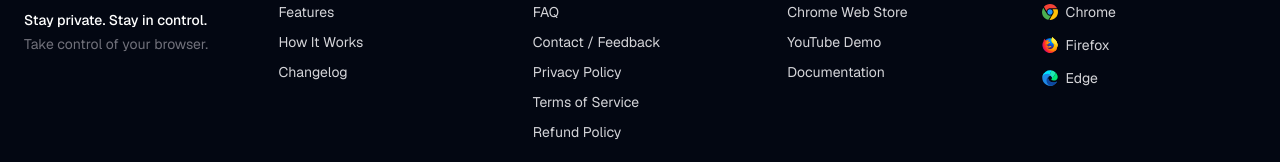
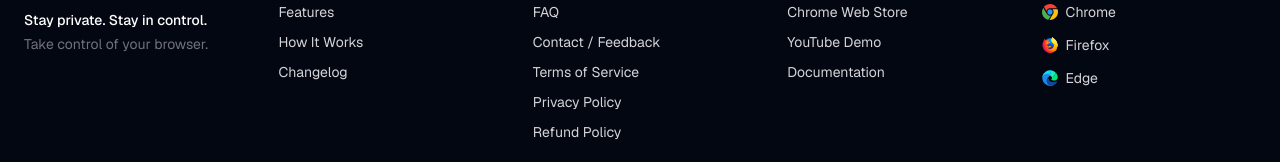
Before and after one commit to Henri-ZZ/swa-web, a Next.js app: page /en/contact in a window 1280 px wide. Shown: the part 1303-1465 px from the top of the page. Built offline with nearby package versions, Linux system fonts and the light colour scheme.

Commit message:
feat: 修改插件链接

```diff
--- a/src/app/[locale]/paddle-buy-button.tsx
+++ b/src/app/[locale]/paddle-buy-button.tsx
@@ -17,7 +17,6 @@ export function PaddleBuyButton({
   priceId: string;
 }) {
   const [paddle, setPaddle] = useState<Paddle | undefined>(undefined);
-  const [purchased, setPurchased] = useState(false);
 
   useEffect(() => {
     // token/priceId 缺失时跳过初始化，避免线上报 "You must specify your Paddle Seller ID or token"。
@@ -27,12 +26,8 @@ export function PaddleBuyButton({
     initializePaddle({
       environment,
       token,
-      eventCallback: (event) => {
-        if (event.name === "checkout.completed") {
-          setPurchased(true);
-          // TODO: 后续在此接入 license 发放（通过服务器端 webhook 或 transaction id）。
-        }
-      },
+      // 激活码发放由 Paddle webhook 转发到激活码管理平台（licentra.henri.ren）处理，
+      // 前端无需监听交易事件。
     }).then((instance) => {
       if (!cancelled && instance) {
         setPaddle(instance);
--- a/src/app/[locale]/site-footer.tsx
+++ b/src/app/[locale]/site-footer.tsx
@@ -8,15 +8,15 @@ import { STORE_URLS } from "./store-urls";
 type Translations = Awaited<ReturnType<typeof getTranslations>>;
 type LinkHref = ComponentProps<typeof Link>["href"];
 
-type FooterLink = { label: string; href?: LinkHref; hash?: string; external?: boolean; icon?: string };
+type FooterLink = {
+  label: string;
+  href?: LinkHref;
+  hash?: string;
+  external?: boolean;
+  icon?: string;
+};
 
-function FooterCol({
-  title,
-  links,
-}: {
-  title: string;
-  links: FooterLink[];
-}) {
+function FooterCol({ title, links }: { title: string; links: FooterLink[] }) {
   return (
     <div>
       <h4 className="mb-4 text-xs font-semibold uppercase tracking-widest text-zinc-500">
@@ -61,7 +61,7 @@ function FooterCol({
                 {l.label}
               </Link>
             </li>
-          )
+          ),
         )}
       </ul>
     </div>
@@ -98,35 +98,74 @@ export function SiteFooter({ t }: { t: Translations }) {
           <FooterCol
             title={t("footer.columns.product.title")}
             links={[
-              { label: t("footer.columns.product.links.features"), hash: "hero" },
-              { label: t("footer.columns.product.links.howItWorks"), hash: "keyword-matching" },
-              { label: t("footer.columns.product.links.changelog"), href: "/changelog" },
+              {
+                label: t("footer.columns.product.links.features"),
+                hash: "hero",
+              },
+              {
+                label: t("footer.columns.product.links.howItWorks"),
+                hash: "keyword-matching",
+              },
+              {
+                label: t("footer.columns.product.links.changelog"),
+                href: "/changelog",
+              },
             ]}
           />
           <FooterCol
             title={t("footer.columns.support.title")}
             links={[
               { label: t("footer.columns.support.links.faq"), hash: "faq" },
-              { label: t("footer.columns.support.links.contact"), href: "/contact" },
-              { label: t("footer.columns.support.links.privacy"), href: "/privacy" },
-              { label: t("footer.columns.support.links.terms"), href: "/terms" },
-              { label: t("footer.columns.support.links.refund"), href: "/refund" },
+              {
+                label: t("footer.columns.support.links.contact"),
+                href: "/contact",
+              },
+              {
+                label: t("footer.columns.support.links.terms"),
+                href: "/terms",
+              },
+              {
+                label: t("footer.columns.support.links.privacy"),
+                href: "/privacy",
+              },
+              {
+                label: t("footer.columns.support.links.refund"),
+                href: "/refund",
+              },
             ]}
           />
           <FooterCol
             title={t("footer.columns.resources.title")}
             links={[
               { label: t("footer.columns.resources.links.chrome"), href: "#" },
-              { label: t("footer.columns.resources.links.youtube"), hash: "demo" },
+              {
+                label: t("footer.columns.resources.links.youtube"),
+                hash: "demo",
+              },
               { label: t("footer.columns.resources.links.docs"), href: "#" },
             ]}
           />
           <FooterCol
             title={t("footer.columns.download.title")}
             links={[
-              { label: "Chrome", href: STORE_URLS.chrome, external: true, icon: "/chrome.svg" },
-              { label: "Firefox", href: STORE_URLS.firefox, external: true, icon: "/firefox.svg" },
-              { label: "Edge", href: STORE_URLS.edge, external: true, icon: "/edge.svg" },
+              {
+                label: "Chrome",
+                href: STORE_URLS.chrome,
+                external: true,
+                icon: "/chrome.svg",
+              },
+              {
+                label: "Firefox",
+                href: STORE_URLS.firefox,
+                external: true,
+                icon: "/firefox.svg",
+              },
+              {
+                label: "Edge",
+                href: STORE_URLS.edge,
+                external: true,
+                icon: "/edge.svg",
+              },
             ]}
           />
         </div>
--- a/src/app/[locale]/store-urls.ts
+++ b/src/app/[locale]/store-urls.ts
@@ -1,7 +1,6 @@
-// 浏览器插件商店 URL（占位：后续替换为各商店真实链接）
+// 浏览器插件商店 URL（Edge/Firefox 仍为占位，等商店上架后替换）
 export const STORE_URLS = {
-  chrome:
-    "https://chromewebstore.google.com/detail/PLACEHOLDER_CHROME_ID",
+  chrome: "https://chromewebstore.google.com/detail/hmljpmgcniamoobeeppkikeoednpggfd",
   edge: "https://microsoftedge.microsoft.com/addons/detail/PLACEHOLDER_EDGE_ID",
   firefox: "https://addons.mozilla.org/firefox/addon/PLACEHOLDER_FIREFOX_ID",
 } as const;
```
